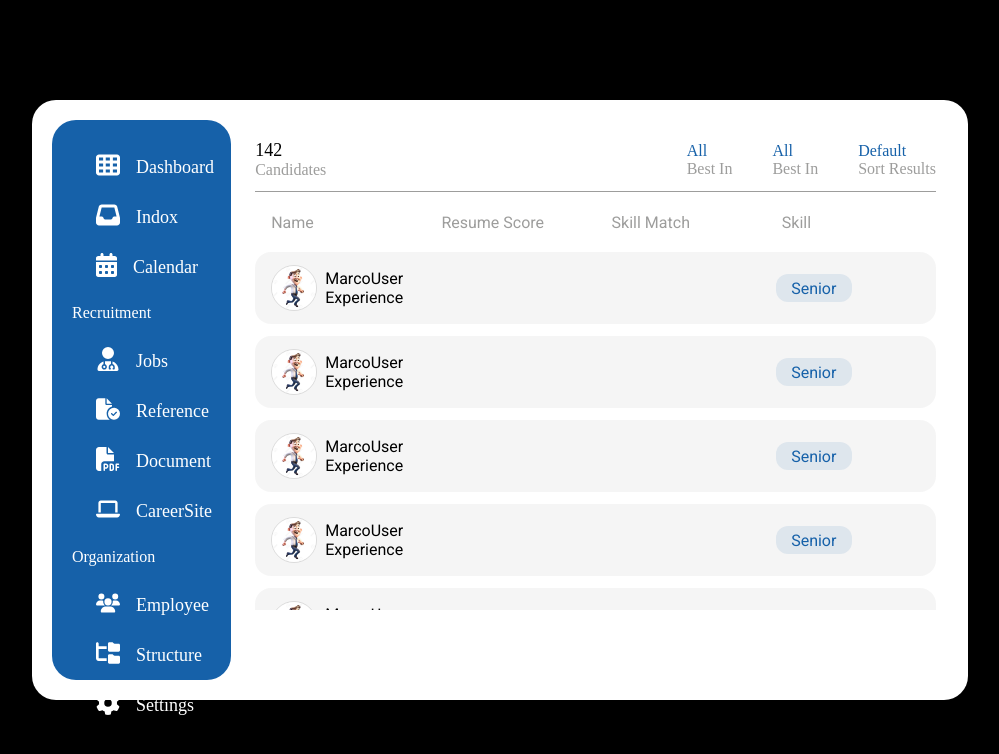
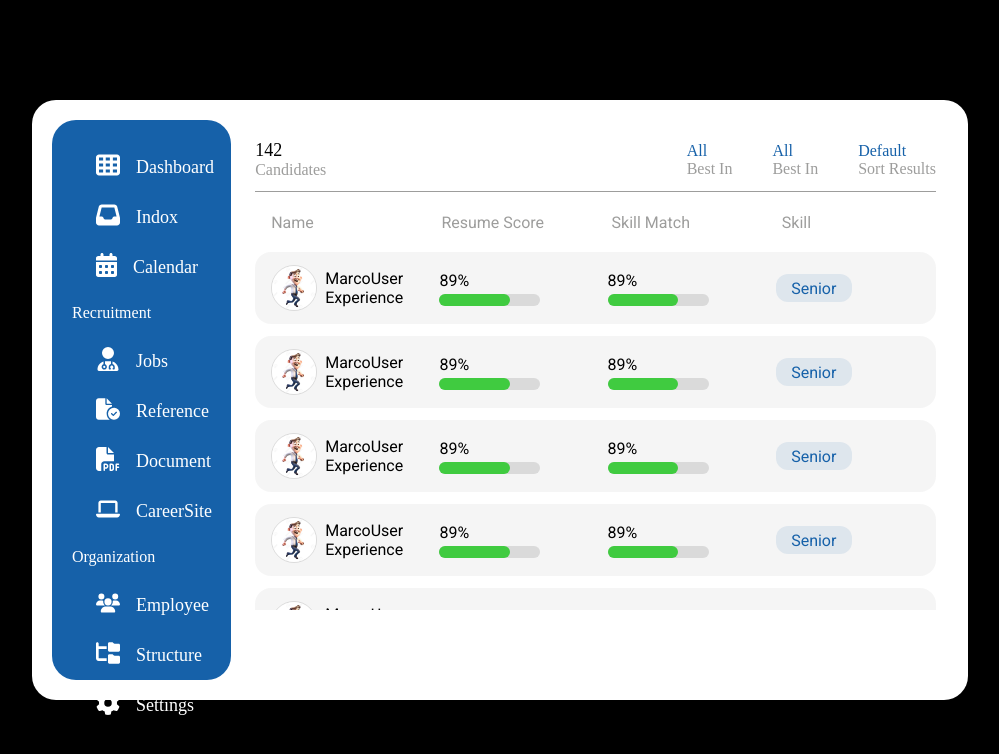
Before and after one commit to gns14585/vue_typescript_project, a Vue app: page / in a window 1280 px wide. Shown: the top 754 px of the page, without its empty margins (140-1139 px from the left). Built offline with nearby package versions, Linux system fonts and the light colour scheme; a web font is replaced by a local one.

Commit message:
더미데이터 생성

```diff
--- /dev/null
+++ b/src/components/atoms/chart/BarChart.vue
@@ -0,0 +1,55 @@
+<template>
+  <div class="bar-chart">
+    <div class="bar-chart__container">
+      <span class="bar-chart__container__value">89%</span>
+      <div class="bar-chart__container__base">
+        <div class="gauge"></div>
+      </div>
+    </div>
+  </div>
+</template>
+
+<script setup lang="ts"></script>
+
+<style scoped lang="scss">
+.bar-chart {
+  display: flex;
+  align-items: center;
+  justify-content: center;
+
+  width: 70%;
+
+  &__container {
+    display: flex;
+    align-items: flex-start;
+    flex-direction: column;
+    justify-content: center;
+
+    width: 100%;
+
+    gap: 4px;
+
+    &__value {
+      font-size: 16px;
+    }
+    &__base {
+      position: relative;
+
+      width: 100%;
+      height: 12px;
+
+      background-color: rgba($color-white-200, 0.3);
+      border-radius: 10px;
+
+      .gauge {
+        position: absolute;
+        width: 70%;
+        height: 12px;
+
+        background-color: $color-green-000;
+        border-radius: 10px;
+      }
+    }
+  }
+}
+</style>
--- a/src/components/mocules/List.vue
+++ b/src/components/mocules/List.vue
@@ -11,15 +11,21 @@
         <span class="duty">User Experience</span>
       </div>
     </div>
-    <div class="list__item"></div>
-    <div class="list__item"></div>
+    <div class="list__item">
+      <BarChart />
+    </div>
+    <div class="list__item">
+      <BarChart />
+    </div>
     <div class="list__item">
       <div class="list__item__chip">Senior</div>
     </div>
   </div>
 </template>
 
-<script setup lang="ts"></script>
+<script setup lang="ts">
+import BarChart from "@components/atoms/chart/BarChart.vue";
+</script>
 
 <style lang="scss" scoped>
 .list {
--- a/src/components/organisms/Notice.vue
+++ b/src/components/organisms/Notice.vue
@@ -28,13 +28,7 @@
         <span class="label">Skill</span>
       </div>
       <div class="notice__body__list-box">
-        <NoticeList />
-        <NoticeList />
-        <NoticeList />
-        <NoticeList />
-        <NoticeList />
-        <NoticeList />
-        <NoticeList />
+        <NoticeList v-for="item in tableData" :key="item.userName" />
       </div>
     </div>
   </div>
@@ -42,6 +36,66 @@
 
 <script setup lang="ts">
 import NoticeList from "@components/mocules/List.vue";
+import { ref } from "vue";
+
+const tableData = ref([
+  {
+    userName: "Marco",
+    userRole: "FrontEnd Developer",
+    userResumeScore: 89,
+    userSkillMatch: 80,
+    userSkill: "Junior",
+  },
+  {
+    userName: "Jeff",
+    userRole: "BackEnd Developer",
+    userResumeScore: 72,
+    userSkillMatch: 65,
+    userSkill: "Senior",
+  },
+  {
+    userName: "Eric",
+    userRole: "User Experience",
+    userResumeScore: 90,
+    userSkillMatch: 91,
+    userSkill: "Senior",
+  },
+  {
+    userName: "Merry",
+    userRole: "User Interface",
+    userResumeScore: 56,
+    userSkillMatch: 43,
+    userSkill: "Junior",
+  },
+  {
+    userName: "Harry",
+    userRole: "Project Manager",
+    userResumeScore: 61,
+    userSkillMatch: 81,
+    userSkill: "Junior",
+  },
+  {
+    userName: "John",
+    userRole: "Project Orner",
+    userResumeScore: 100,
+    userSkillMatch: 100,
+    userSkill: "Senior",
+  },
+  {
+    userName: "Maxwell",
+    userRole: "FrontEnd Developer",
+    userResumeScore: 50,
+    userSkillMatch: 60,
+    userSkill: "Senior",
+  },
+  {
+    userName: "Pole",
+    userRole: "BackEnd Developer",
+    userResumeScore: 80,
+    userSkillMatch: 76,
+    userSkill: "Senior",
+  },
+]);
 </script>
 
 <style lang="scss" scoped>
```
